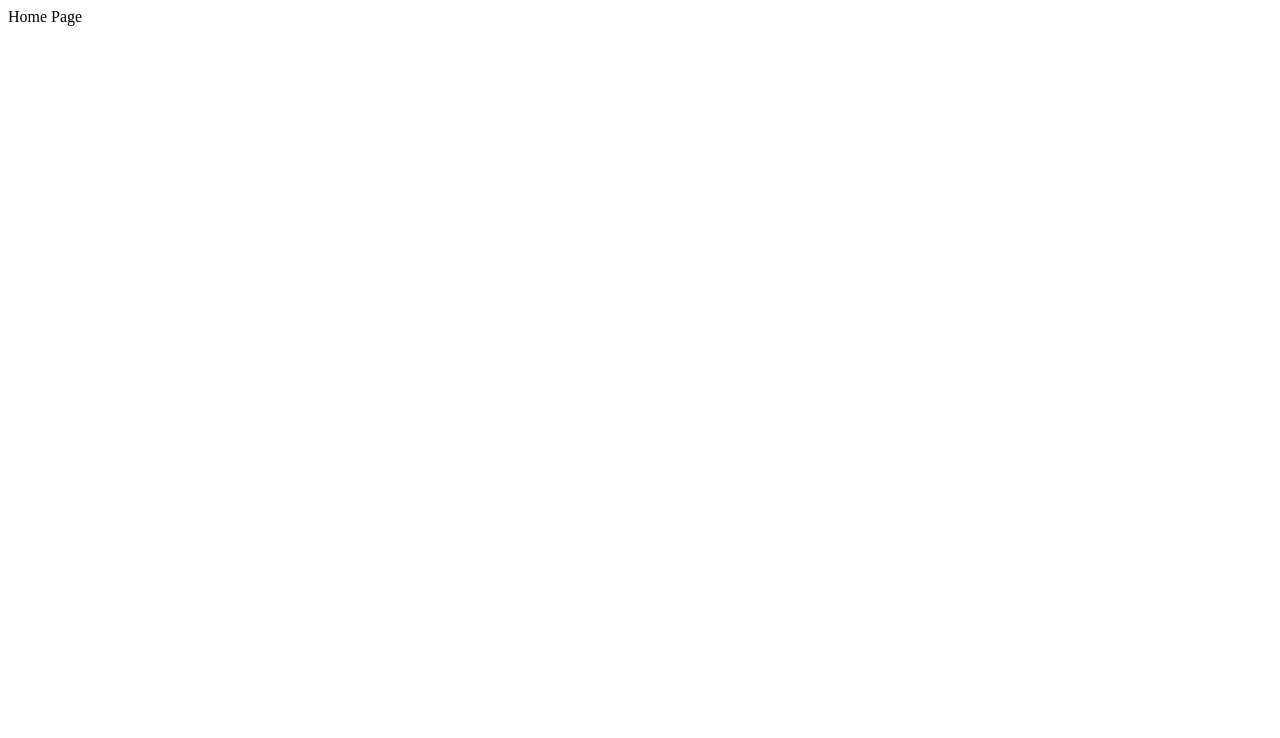
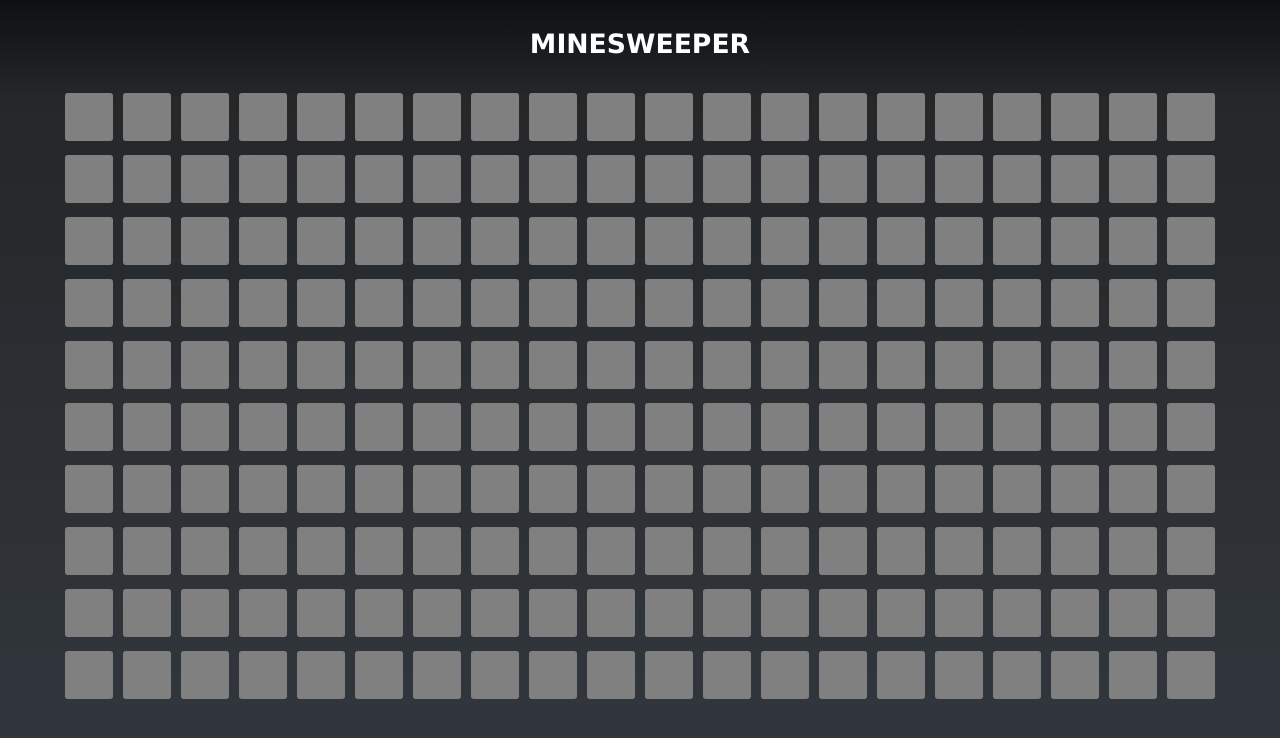
Before and after one commit to walfallen/minesweeper-react, a React app: page / in a window 1280 px wide. Shown: the top 738 px of the page. Built offline with nearby package versions, Linux system fonts and the light colour scheme; the HTML template or start-up script is replaced by a standard one.

Commit message:
Add global styles

```diff
--- /dev/null
+++ b/src/global.scss
@@ -0,0 +1,35 @@
+html {
+	height: 100%;
+}
+
+body {
+	margin: 0;
+	padding: 0;
+	background: #31363c;
+	height: 100%;
+	font-family: Verdana, Tahoma, sans-serif;
+}
+
+#root {
+	background: linear-gradient(#0d1114, #252729 14%, #31363c 100%) no-repeat;
+
+	h1 {
+		margin: 0;
+		text-transform: uppercase;
+		display: block;
+		height: 88px;
+		line-height: 88px;
+		font-size: 20pt;
+		color: white;
+		text-align: center;
+	}
+}
+
+footer {
+	height: 68px;
+	line-height: 68px;
+	color: gray;
+	text-align: right;
+	padding: 10px 40px;
+	font-size: 8pt;
+}
--- a/src/index.tsx
+++ b/src/index.tsx
@@ -1,7 +1,14 @@
 import * as React from 'react';
 import * as ReactDOM from 'react-dom';
 
+import Board from './Board';
+
+import './global.scss';
+
 ReactDOM.render(
-	<div>Home Page</div>,
+	<div className="app">
+		<h1>Minesweeper</h1>
+		<Board width={20} height={10} />
+	</div>,
 	document.getElementById('root'),
 );
```
